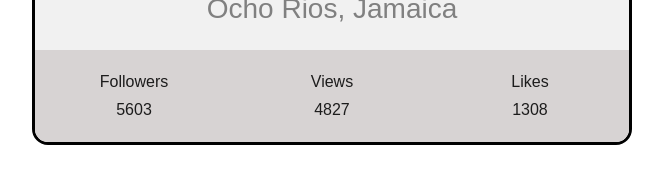
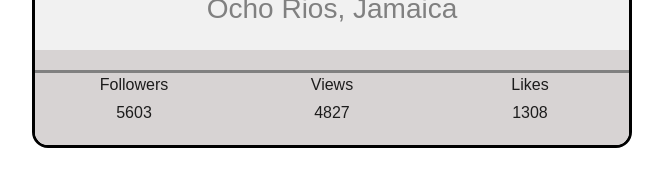
Before and after one commit to Anastassia2312/goit-react-hw-01, a React (Vite) app: page / in a window 1280 px wide. Shown: the part 493-668 px from the top of the page, without its empty margins (308-971 px from the left). Built offline with nearby package versions, Linux system fonts and the light colour scheme.

Commit message:
Update Profile.module.css

```diff
--- a/src/components/Profile/Profile.module.css
+++ b/src/components/Profile/Profile.module.css
@@ -24,6 +24,7 @@
 }
 
 .statsListItem {
+  border-top: solid grey 3px;
   display: flex;
   flex-direction: column;
   gap: 4px;
```
